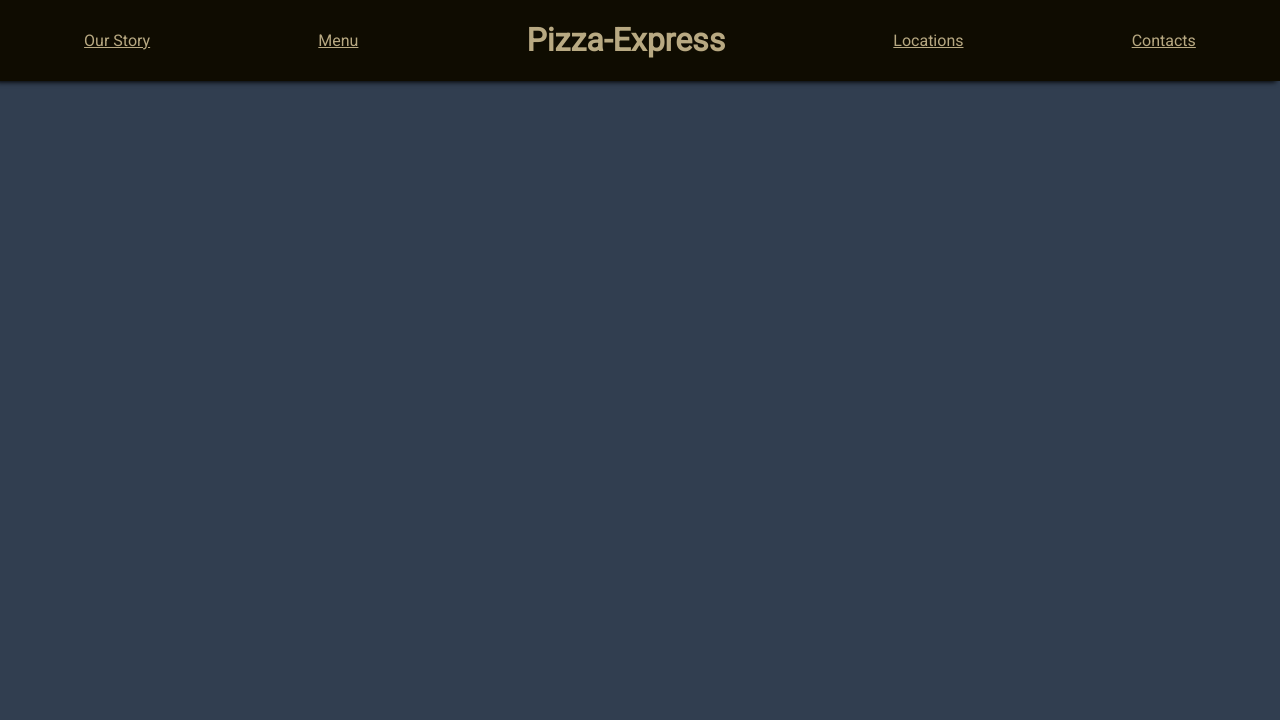
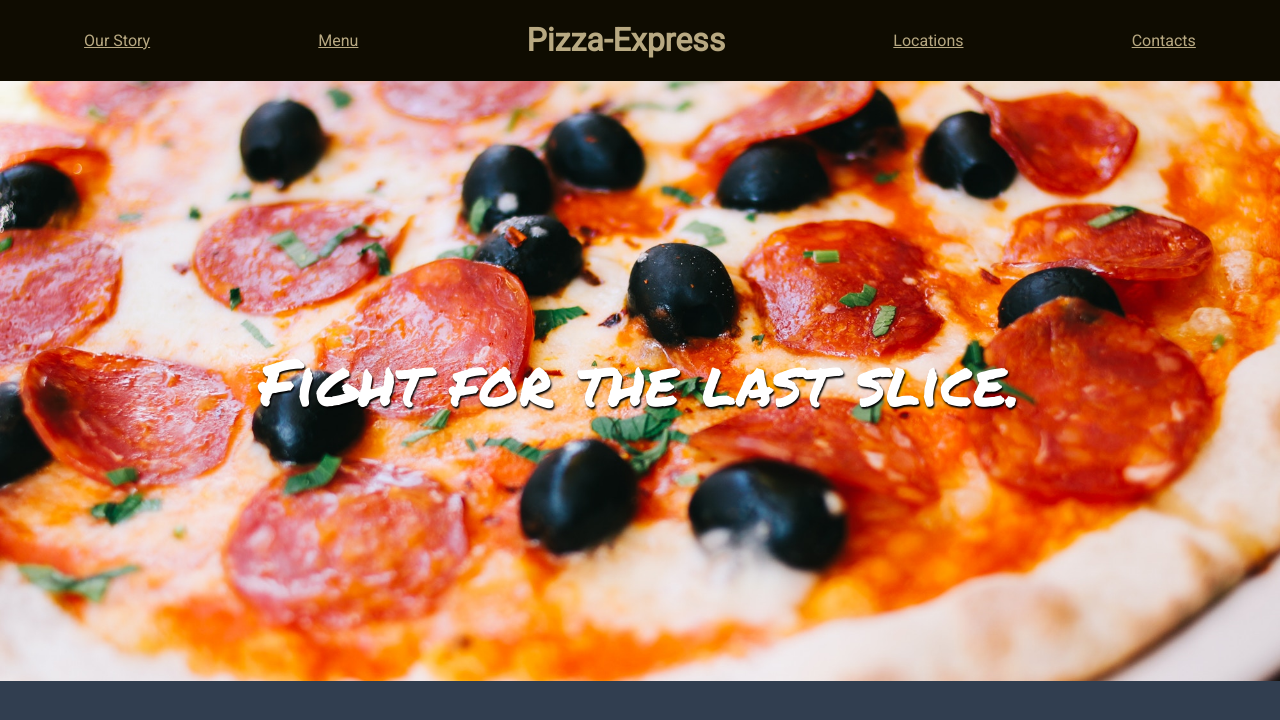
Before and after one commit to ozzie0428/pizza-menu, a React (Create React App) app: page / in a window 1280 px wide. Shown: the top 720 px of the page. Built offline with nearby package versions, Linux system fonts and the light colour scheme.

Commit message:
add splash-img

```diff
--- a/src/App.js
+++ b/src/App.js
@@ -1,11 +1,13 @@
 import React, { Component } from 'react';
 import Navbar from './components/Navbar'
+import SplashImage from './components/SplashImage'
 class App extends Component {
   render() {
     return (
       <div className="App">
 
       <Navbar/>
+      <SplashImage/>
       </div>
 
     );
--- a/src/components/SplashImage.jsx
+++ b/src/components/SplashImage.jsx
@@ -0,0 +1,11 @@
+import React, { Component } from 'react'
+
+export default class SplashImage extends Component {
+    render() {
+        return (
+            <div className='splash-image'>
+                <span>Fight for the last slice.</span>
+            </div>
+        )
+    }
+}
```
